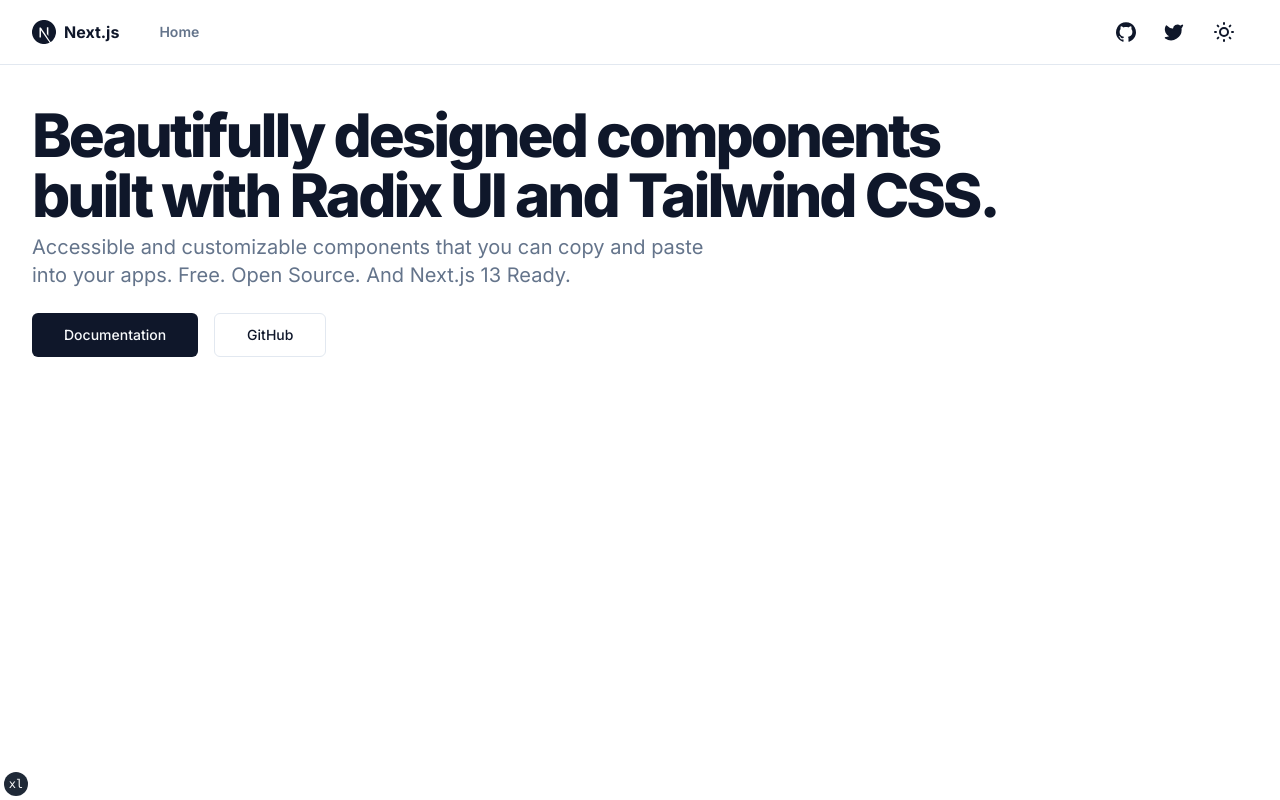
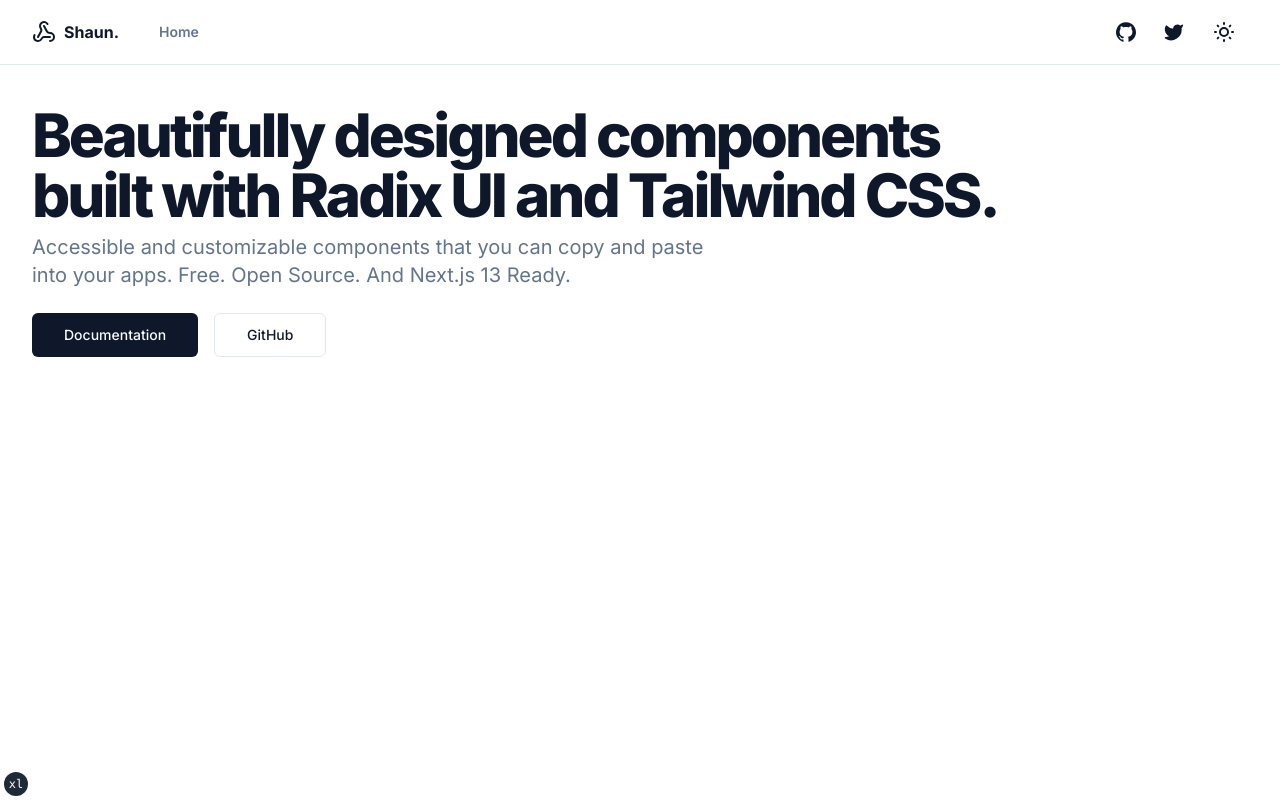
Before and after one commit to shaun-moate/online-resume, a Next.js app: page / in a window 1280 px wide. Built offline with nearby package versions, Linux system fonts and the light colour scheme.

Commit message:
Resume.Init: initial commit

```diff
--- a/components/icons.tsx
+++ b/components/icons.tsx
@@ -1,5 +1,5 @@
 import {
-  Laptop,
+  Webhook,
   LucideProps,
   Moon,
   SunMedium,
@@ -13,14 +13,7 @@
   sun: SunMedium,
   moon: Moon,
   twitter: Twitter,
-  logo: (props: LucideProps) => (
-    <svg xmlns="http://www.w3.org/2000/svg" viewBox="0 0 24 24" {...props}>
-      <path
-        fill="currentColor"
-        d="M11.572 0c-.176 0-.31.001-.358.007a19.76 19.76 0 0 1-.364.033C7.443.346 4.25 2.185 2.228 5.012a11.875 11.875 0 0 0-2.119 5.243c-.096.659-.108.854-.108 1.747s.012 1.089.108 1.748c.652 4.506 3.86 8.292 8.209 9.695.779.25 1.6.422 2.534.525.363.04 1.935.04 2.299 0 1.611-.178 2.977-.577 4.323-1.264.207-.106.247-.134.219-.158-.02-.013-.9-1.193-1.955-2.62l-1.919-2.592-2.404-3.558a338.739 338.739 0 0 0-2.422-3.556c-.009-.002-.018 1.579-.023 3.51-.007 3.38-.01 3.515-.052 3.595a.426.426 0 0 1-.206.214c-.075.037-.14.044-.495.044H7.81l-.108-.068a.438.438 0 0 1-.157-.171l-.05-.106.006-4.703.007-4.705.072-.092a.645.645 0 0 1 .174-.143c.096-.047.134-.051.54-.051.478 0 .558.018.682.154.035.038 1.337 1.999 2.895 4.361a10760.433 10760.433 0 0 0 4.735 7.17l1.9 2.879.096-.063a12.317 12.317 0 0 0 2.466-2.163 11.944 11.944 0 0 0 2.824-6.134c.096-.66.108-.854.108-1.748 0-.893-.012-1.088-.108-1.747-.652-4.506-3.859-8.292-8.208-9.695a12.597 12.597 0 0 0-2.499-.523A33.119 33.119 0 0 0 11.573 0zm4.069 7.217c.347 0 .408.005.486.047a.473.473 0 0 1 .237.277c.018.06.023 1.365.018 4.304l-.006 4.218-.744-1.14-.746-1.14v-3.066c0-1.982.01-3.097.023-3.15a.478.478 0 0 1 .233-.296c.096-.05.13-.054.5-.054z"
-      />
-    </svg>
-  ),
+  logo: Webhook,
   gitHub: (props: LucideProps) => (
     <svg viewBox="0 0 438.549 438.549" {...props}>
       <path
--- a/config/site.ts
+++ b/config/site.ts
@@ -1,9 +1,9 @@
 export type SiteConfig = typeof siteConfig
 
 export const siteConfig = {
-  name: "Next.js",
+  name: "Shaun.",
   description:
-    "Beautifully designed components built with Radix UI and Tailwind CSS.",
+    "Online resume of Shaun Moate, inspired by https://andris.gauracs.com/",
   mainNav: [
     {
       title: "Home",
@@ -11,8 +11,8 @@
     },
   ],
   links: {
-    twitter: "https://twitter.com/shadcn",
-    github: "https://github.com/shadcn/ui",
-    docs: "https://ui.shadcn.com",
+    twitter: "https://twitter.com/shauntmoate",
+    github: "https://github.com/shaun-moate",
+    docs: "https://github.com/shaun-moate/online-resume",
   },
 }
```
Also changed, not shown: 1 other file (tests, documents, lock files or other folders).
